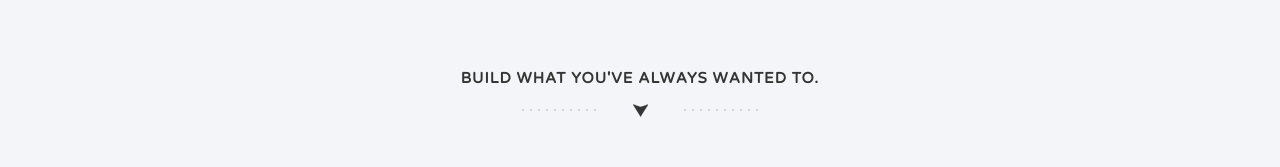
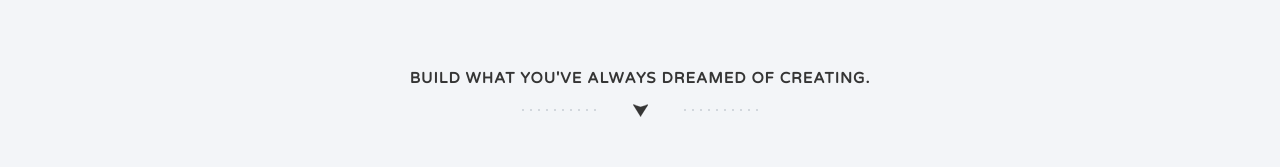
Before and after one commit to PrepTech/PrepTech.github.io, a plain HTML site: page index.html in a window 1280 px wide. Shown: the part 818-985 px from the top of the page. Drawn offline with nearby package versions, Linux system fonts and the light colour scheme.

Commit message:
Update index.html

```diff
--- a/index.html
+++ b/index.html
@@ -65,7 +65,7 @@
           <div class="container">
             <div class="row">
               <div class="col-md-8 col-md-offset-2 wp1">
-                <h1 class="arrow">Build what you've always wanted to.</h1>
+                <h1 class="arrow">Build what you've always dreamed of creating.</h1>
                 <p>Preptech is a club that aims to bring coding and tech <br>to the Flintridge Prep community, and to provide the resources needed to <br><b>bring your ideas to life</b>.</p>
               </div>
             </div>
@@ -327,7 +327,7 @@
               <div class="col-md-4">
                 <div class="light-box box-hover">
                   <h2><i class="fa fa-envelope"></i><span>email</span></h2>
-                  <p><a href="#">preptechclub@gmail.com</a><br></p>
+                  <p><a href="#">preptechclub@gmail.com</a><br> </p>
                 </div>
               </div>
 
```
